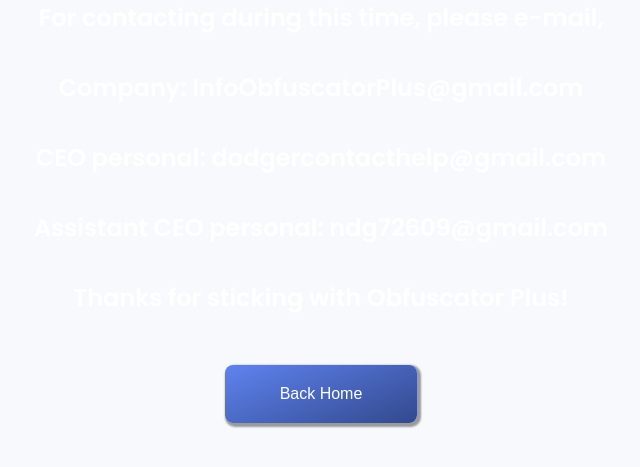
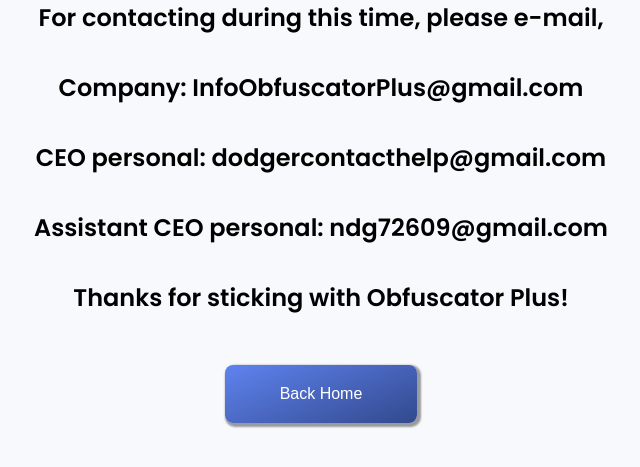
Before and after one commit to DevDodger/Obfuscator-Plus, a PHP site: page /contactme.html in a window 1280 px wide. Shown: the top 467 px of the page, without its empty margins (351-991 px from the left). Run offline with PHP 8.4, Linux system fonts and the light colour scheme.

Commit message:
fix the text not showing

```diff
--- a/style1.css
+++ b/style1.css
@@ -13,7 +13,7 @@ body{
   }
   h1{
     margin-left:5%;
-    color:hsla(255,255%,255%,1);
+    color: black;
     font-size:1.5em;
   }
   textarea{
```
